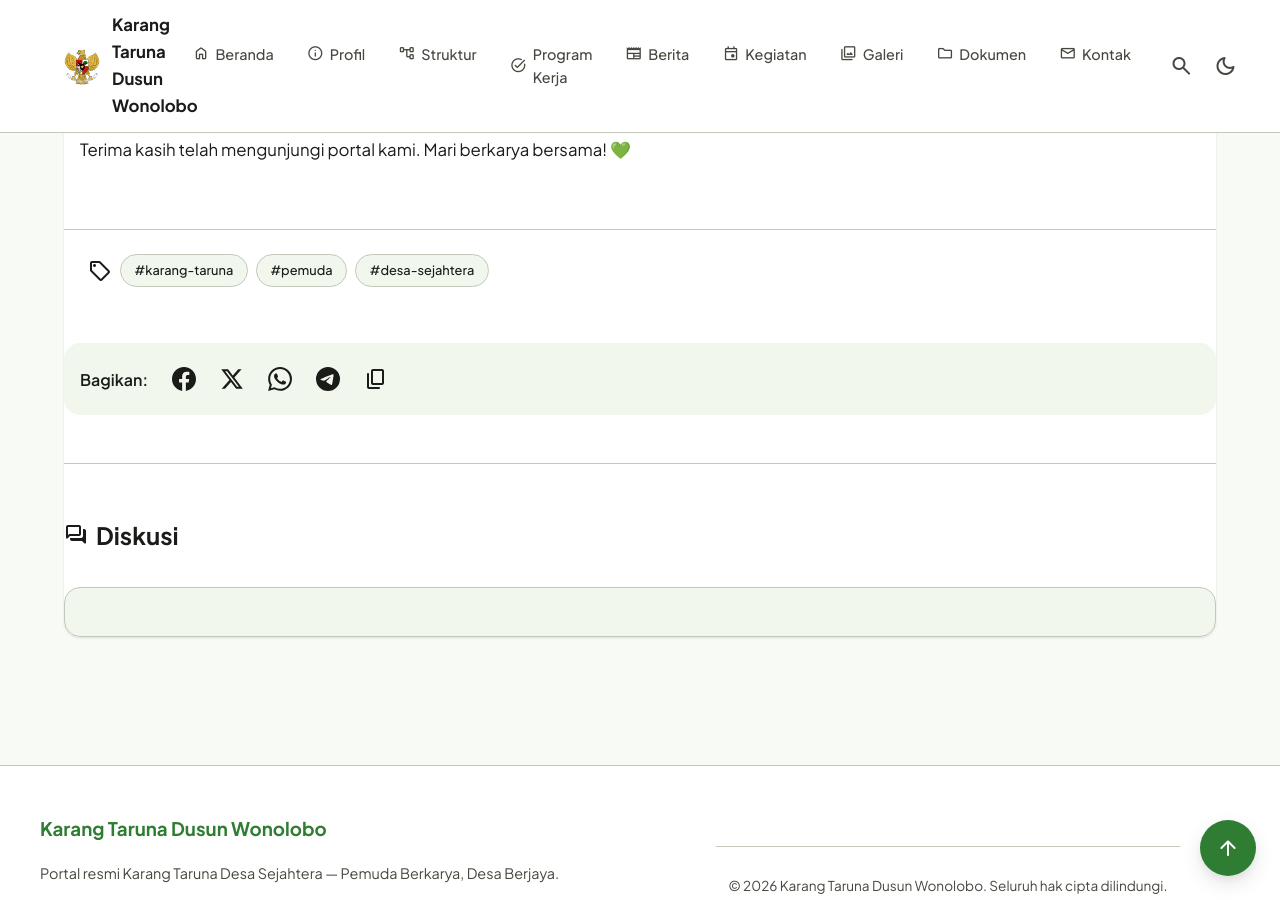
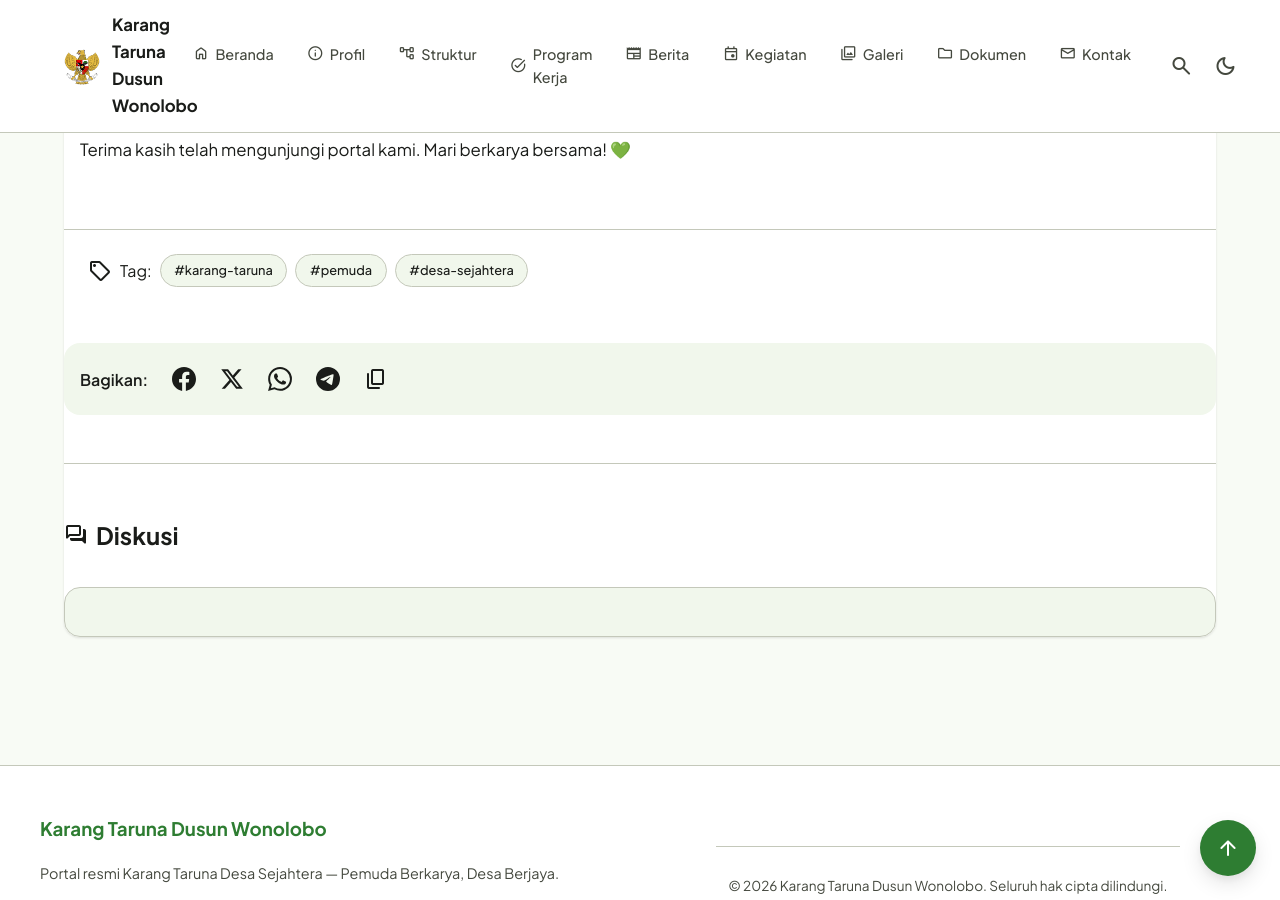
Before and after one commit to greenblog-dev/greenblog-dev.github.io, a Jekyll site: the page built from _posts/2026-06-30-selamat-datang.md, in a window 1280 px wide and 900 px high, scrolled down 3198 px. Built offline with Jekyll 4.4.1, drawn with Linux system fonts in a browser that asks for light colours; comment, search, counter and statistics services are not loaded.

Commit message:
Update post.html

```diff
--- a/_layouts/post.html
+++ b/_layouts/post.html
@@ -11,7 +11,7 @@ layout: default
     {% endif %}
 
     <div class="post-meta-container">
-      <!-- Kategori chips -->
+      <!-- 🔥 KATEGORI -->
       {% if page.categories.size > 0 %}
         <div class="post-categories">
           {% for cat in page.categories %}
@@ -39,10 +39,11 @@ layout: default
     {{ content }}
   </div>
 
-<!-- Tag chips -->
-{% if page.tags.size > 0 %}
+  <!-- 🔥 TAGS — PASTI TAMPIL jika ada -->
+  {% if page.tags and page.tags.size > 0 %}
     <footer class="post-tags">
       <span class="material-symbols-rounded">sell</span>
+      <span class="tags-label">Tag:</span>
       {% for tag in page.tags %}
         <a href="{{ '/tags/?t=' | append: tag | slugify | relative_url }}" class="md3-chip">#{{ tag }}</a>
       {% endfor %}
```
Lines whose indentation alone changed are shown as unchanged.
